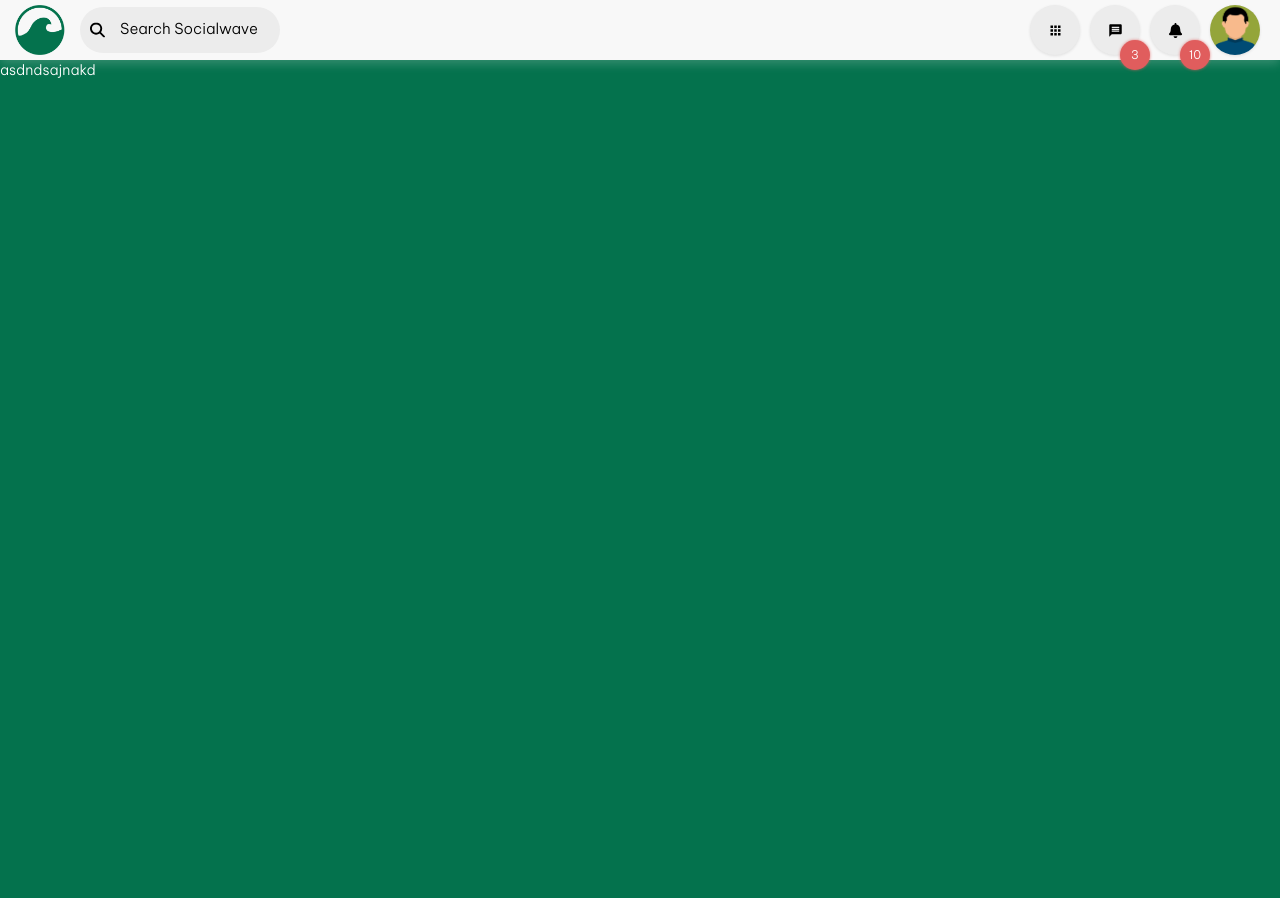
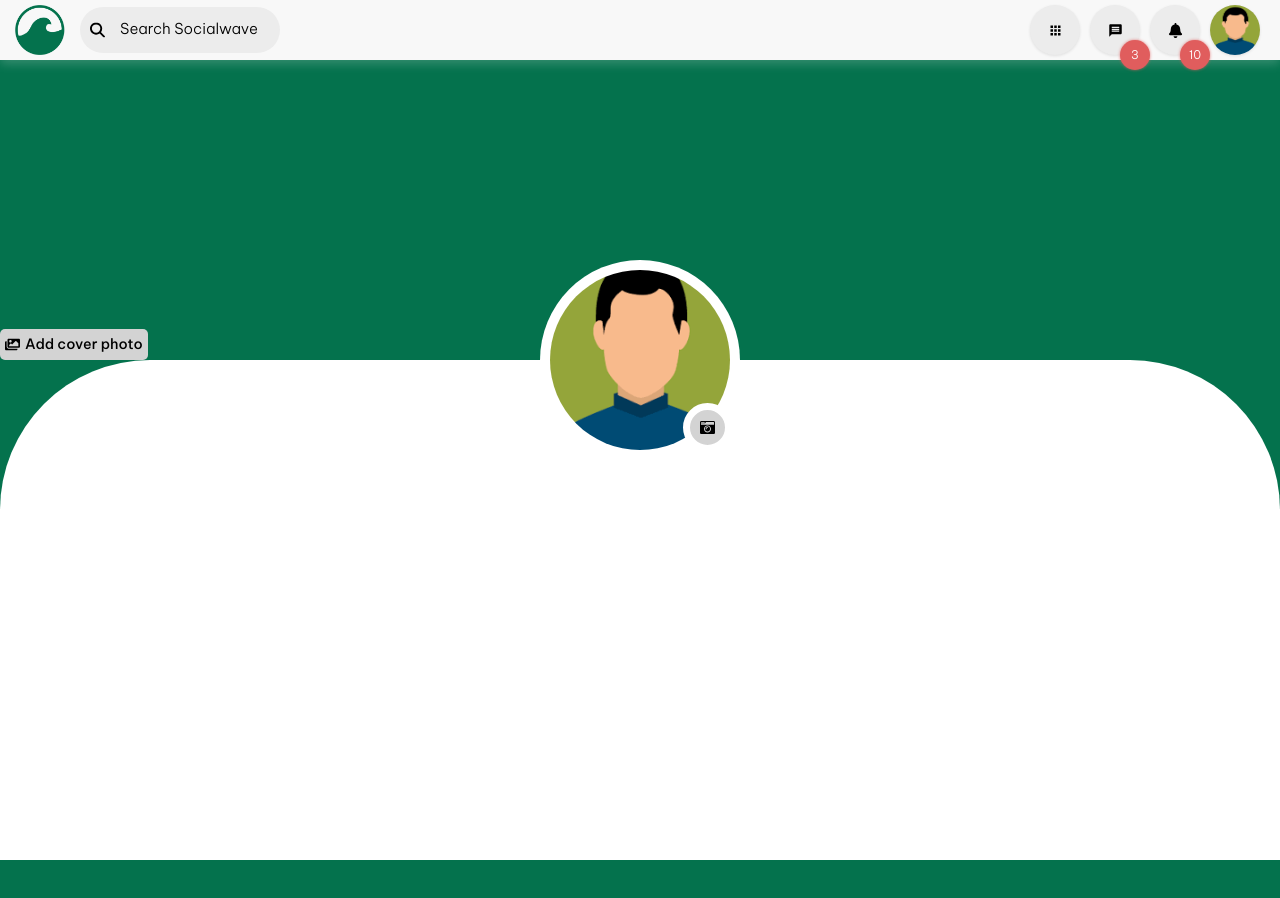
Before and after one commit to khanhisreal/socialwave-fe, a React (Vite) app: page / in a window 1280 px wide. Shown: the top 898 px of the page. After the commit the page ends 860 px from the top, so only its background shows below. Built offline with nearby package versions, Linux system fonts and the light colour scheme.

Commit message:
update personal wall

```diff
--- a/src/components/Body/PersonalWall/PersonalWall.jsx
+++ b/src/components/Body/PersonalWall/PersonalWall.jsx
@@ -1,3 +1,24 @@
+import { useState } from "react";
+import styles from "./PersonalWall.module.css";
+import dummyAvatar from "../../../assets/images/Body/dummy_avatar.png";
+
+import { FaCameraRetro, FaImages } from "react-icons/fa";
+
 export default function PersonalWall() {
-  return <p>asdndsajnakd</p>;
+  return (
+    <div className={styles.container}>
+      <div className={styles.userInfor}>
+        <div className={styles.avatar}>
+          <img src={dummyAvatar} alt="" />
+          <a href="#">
+            <FaCameraRetro className={styles.avatarLogo} />
+          </a>
+        </div>
+        <a href="#">
+          <FaImages className={styles.coverLogo} />
+          <p>Add cover photo</p>
+        </a>
+      </div>
+    </div>
+  );
 }
--- /dev/null
+++ b/src/components/Body/PersonalWall/PersonalWall.module.css
@@ -0,0 +1,73 @@
+.container {
+  min-height: 500px;
+  width: 100%;
+  background-color: white;
+  margin-top: 300px;
+  border-top-left-radius: 150px;
+  border-top-right-radius: 150px;
+}
+
+/* place holder for userInfor  */
+.container .userInfor {
+  position: relative;
+  width: 100%;
+}
+
+.container .userInfor .avatar {
+  background-color: white;
+  width: 200px;
+  height: 200px;
+  padding: 10px;
+  position: absolute;
+  left: calc(50% - 100px);
+  bottom: -100px;
+  border-radius: 50%;
+}
+
+.container .userInfor .avatar img {
+  width: 100%;
+  height: 100%;
+  border-radius: 50%;
+  object-fit: cover;
+}
+
+.container .userInfor .avatar a {
+  background-color: lightgray;
+  display: flex;
+  align-items: center;
+  justify-content: center;
+  padding: 10px;
+  border-radius: 50%;
+  position: absolute;
+  border: 7px solid white;
+  right: 8px;
+  bottom: 8px;
+}
+
+.container .userInfor .avatar a:hover {
+  background-color: gray;
+}
+
+.container .userInfor .avatar a .uploadLogo {
+  font-size: 120%;
+}
+
+.container .userInfor a {
+  /* turn to white later  */
+  background-color: lightgray;
+  display: inline-flex;
+  text-decoration: none;
+  align-items: center;
+  width: auto;
+  padding: 5px;
+  border-radius: 5px;
+  position: absolute;
+  bottom: 0px;
+}
+
+.container .userInfor a p {
+  color: black;
+  margin-left: 5px;
+  font-family: "Bold";
+  font-size: 95%;
+}
--- a/src/components/Header/Account/Account.jsx
+++ b/src/components/Header/Account/Account.jsx
@@ -16,7 +16,6 @@ export default function Account() {
       <h3>Account</h3>
       <div className={styles.accountContainer}>
         <div className={styles.inspect}>
-          {/* this is unclickable  */}
           <a
             href="#"
             onClick={(e) => e.stopPropagation()}
--- a/src/components/Header/Header.module.css
+++ b/src/components/Header/Header.module.css
@@ -10,6 +10,7 @@
   position: fixed;
   /* fixed height to create a gap below for the content  */
   height: 60px;
+  z-index: 1000;
 }
 
 .container img {
@@ -778,6 +779,7 @@ b {
 .container .right .accountParent .account .accountContainer .inspect .infor p {
   width: calc(100% - 65px);
   text-align: left;
+  font-family: "Bold";
 }
 
 .container
@@ -799,6 +801,17 @@ b {
   border-radius: 5px;
   margin-top: 5px;
   font-family: "Bold";
+  background-color: #ececec;
+}
+
+.container
+  .right
+  .accountParent
+  .account
+  .accountContainer
+  .inspect
+  a:nth-child(3):hover {
+  background-color: #c3c3c3;
 }
 
 .container
--- a/src/index.css
+++ b/src/index.css
@@ -25,8 +25,7 @@
 
 body {
   width: 100%;
-  /* height: auto;  */
-  height: 2000px;
+  height: auto;
   background-color: #04724d;
   /* default font  */
   font-family: "Paragraph";
```
Also changed, not shown: src/assets/images/Body/dummy_avatar.png (added), src/components/Body/PersonalWall/PersonalWall.css (deleted).
